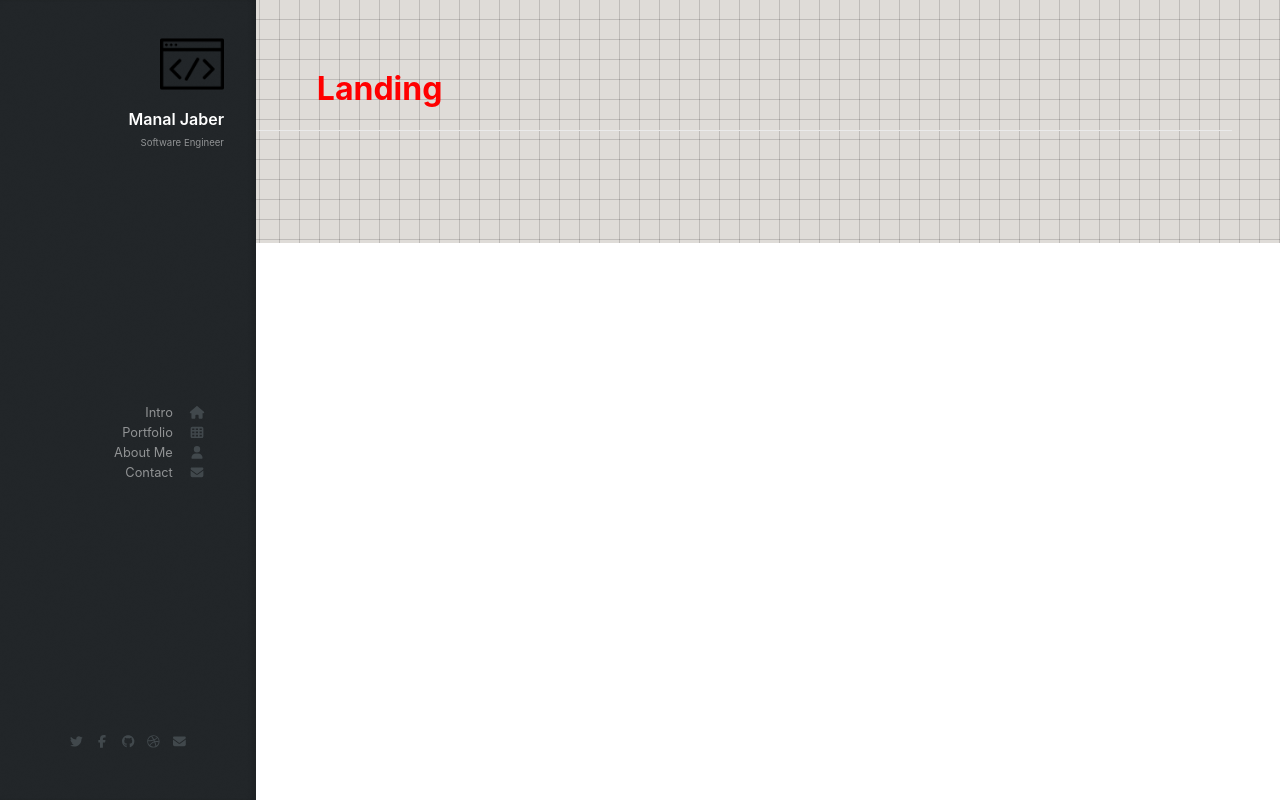
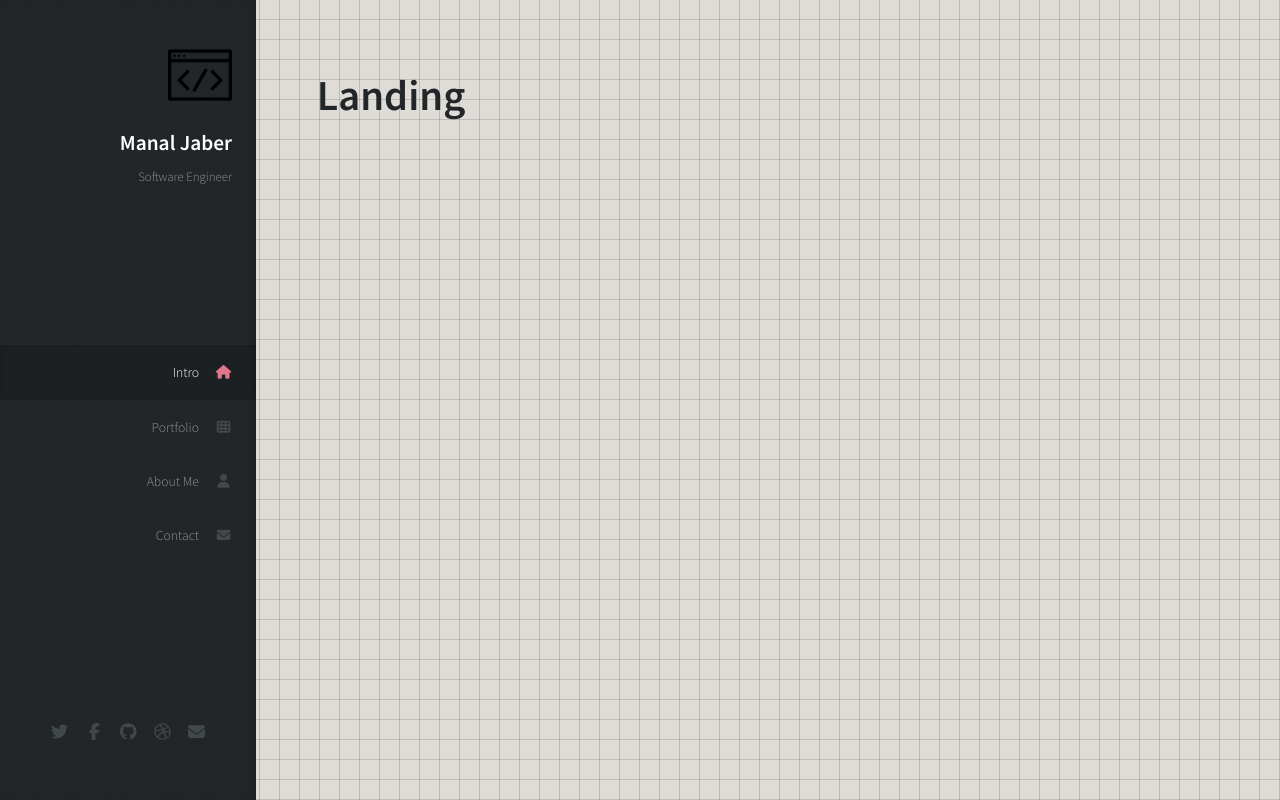
Before and after one commit to Manal-Jaber/Manal-Jaber.github.io, a Next.js app: page / in a window 1280 px wide. Built offline with nearby package versions, Linux system fonts and the light colour scheme.

Commit message:
Fixed styling and functionality of navbar

```diff
--- a/components/Header/Intro/index.module.scss
+++ b/components/Header/Intro/index.module.scss
@@ -1,4 +1,5 @@
 .intro {
+    padding: 0.5em 1.5rem;
 
     .image {
         width: 4rem;
--- a/components/Header/Navbar/index.module.scss
+++ b/components/Header/Navbar/index.module.scss
@@ -3,12 +3,12 @@
         list-style: none;
         padding-left: 0;
         margin-bottom: 0;
+        font-size: 0.8em;
 
         li {
-            padding-left: 0;
+            padding: 0.5rem 1.5rem;
 
             a {
-                padding: 0.5em 1.5em 0.5em 1.5em;
                 color: rgba(255, 255, 255, 0.5);
                 text-decoration: none;
                 outline: 0;
@@ -27,10 +27,12 @@
             &.active {
                 background: rgba(0, 0, 0, 0.15);
                 box-shadow: inset 0 0 0.25em 0 rgba(0, 0, 0, 0.125);
-                color: #fff;
+                a {
+                    color: #fff;
 
-                .icon {
-                    color: #e27689;
+                    .icon {
+                        color: #e27689;
+                    }
                 }
             }
         }
--- a/components/Header/Navbar/index.tsx
+++ b/components/Header/Navbar/index.tsx
@@ -5,13 +5,18 @@ import { FontAwesomeIcon } from '@fortawesome/react-fontawesome';
 import styles from './index.module.scss'
 import data from 'assets/data/Header.json'
 import iconMap from 'utilities/iconMap';
+import { useState } from 'react';
+import clsx from 'clsx';
 
 export default function Navbar() {
 
   const router = useRouter();
 
+  // Handling clicking the links
 
-  const handleClick = (href: string) => {
+  const [clicked, setClicked] = useState(0);
+  const handleClick = (href: string, id: number) => {
+    setClicked(id);
     router.push(href)
   }
 
@@ -21,11 +26,11 @@ export default function Navbar() {
         {data?.navbarData?.map((element:any, id: number) => {
           const {label, icon, href="#"} = element
           return (
-            <li key={id}>
-              <Link href={href} onClick={() => handleClick(href)}>
+            <li key={id} className={clsx(clicked===id && styles.active)}onClick={()=> handleClick(href, id)}>
+              <Link href={href}>
                 {label}
                 {/* @ts-ignore */}
-                <FontAwesomeIcon className={styles.icon} icon={iconMap[icon]}/>
+                <FontAwesomeIcon className={`${styles.icon} icon`} icon={iconMap[icon]}/>
               </Link>
             </li>
           )
--- a/components/Header/index.module.scss
+++ b/components/Header/index.module.scss
@@ -10,7 +10,7 @@
     height: 100%;
     overflow-y: auto;
     text-align: right;
-    padding: 2rem;
+    padding: 2rem 0;
     background: #222629 url('../../assets/images/overlay.png');
     box-shadow: inset -0.25em 0 0.25em 0 rgba(0, 0, 0, 0.1);
     color: #fff;
--- a/package.json
+++ b/package.json
@@ -17,6 +17,7 @@
     "@types/node": "18.11.9",
     "@types/react": "18.0.25",
     "@types/react-dom": "18.0.9",
+    "clsx": "^2.0.0",
     "eslint": "8.28.0",
     "eslint-config-next": "13.0.4",
     "next": "13.0.4",
--- a/pages/_app.tsx
+++ b/pages/_app.tsx
@@ -22,8 +22,8 @@ export default function App({ Component, pageProps }: AppProps) {
     <Header/>
     <Component {...pageProps} />
 
-    <footer className={styles.footer}>
-    </footer>
+    {/* <footer className={styles.footer}>
+    </footer> */}
   </div>
   )
 }
--- a/styles/App.module.scss
+++ b/styles/App.module.scss
@@ -1,13 +1,5 @@
-.app {
+@import './base/base';
 
-  background-color:#dfdcd8;
-  background-image: linear-gradient(rgba(0,0,0,.15) 1px, transparent 1px),
-  linear-gradient(90deg, rgba(0,0,0,.15) 1px, transparent 1px);
-  background-size: 20px 20px, 20px 20px;
-  background-position: -1px -1px, -1px -1px;
-  padding: 3rem;
-  color: red;
-}
 .container {
   margin-left: 20%;
   padding: 0 2rem;
--- /dev/null
+++ b/styles/base/_base.scss
@@ -0,0 +1,160 @@
+@import 'breakpoints';
+@import url("https://fonts.googleapis.com/css?family=Source+Sans+Pro:300,300italic,400,600");
+
+// Breakpoints.
+@include breakpoints((
+  wide:      ( 961px,  1880px ),
+  normal:    ( 961px,  1620px ),
+  narrow:    ( 961px,  1320px ),
+  narrower:  ( 737px,  960px  ),
+  mobile:    ( null,   736px  ),
+));
+
+.app {
+  /* Basic */
+  box-sizing: border-box;
+  background-color:#dfdcd8;
+  background-image: linear-gradient(rgba(0,0,0,.15) 1px, transparent 1px),
+  linear-gradient(90deg, rgba(0,0,0,.15) 1px, transparent 1px);
+  background-size: 20px 20px, 20px 20px;
+  background-position: -1px -1px, -1px -1px;
+  padding: 3rem;
+  min-height: 100svh;
+  overflow-y: auto;
+  font-family: 'Source Sans Pro', sans-serif;
+  font-size: 19pt;
+  font-weight: 300;
+  line-height: 1.75em;
+  color: #222629;
+
+  // input, textarea, select {
+  //     font-family: 'Source Sans Pro', sans-serif;
+  //     font-size: 19pt;
+  //     font-weight: 300;
+  //     line-height: 1.75em;
+  //     color: #888;
+  // }
+
+  // h1, h2, h3, h4, h5, h6 {
+  //     font-weight: 300;
+  //     color: #666;
+  //     line-height: 1.5em;
+  // }
+
+  // h1 a, h2 a, h3 a, h4 a, h5 a, h6 a {
+  //     color: inherit;
+  //     text-decoration: none;
+
+  //     strong {
+  //         color: #333;
+  //     }
+  // }
+
+  // h2 {
+  //     font-size: 2em;
+  //     letter-spacing: -1px;
+
+  //     &.alt {
+  //         color: #888;
+
+  //         strong {
+  //             color: #666;
+  //         }
+  //     }
+  // }
+
+  // h3 {
+  //     font-size: 1.5em;
+  // }
+
+  // header {
+  //     margin: 0 0 2em 0;
+
+  //     > p {
+  //         margin: 1em 0 0 0;
+  //     }
+  // }
+
+  // footer {
+  //     margin: 2em 0 0 0;
+  // }
+
+  // strong, b {
+  //     font-weight: 300;
+  //     color: #666;
+  // }
+
+  // em, i {
+  //     font-style: italic;
+  // }
+
+  // a {
+  //     text-decoration: none;
+  //     color: inherit;
+  //     border-bottom: dotted 1px rgba(128, 128, 128, 0.5);
+  //     // @include vendor('transition', ('color 0.35s ease-in-out', 'border-bottom-color 0.35s ease-in-out'));
+  //     transition:color 0.35s ease-in-out border-bottom-color 0.35s ease-in-out;
+  //     outline: 0;
+
+  //     &:hover {
+  //         color: #E27689;
+  //         border-bottom-color: rgba(255, 255, 255, 0);
+  //     }
+  // }
+
+  // sub {
+  //     position: relative;
+  //     top: 0.5em;
+  //     font-size: 0.8em;
+  // }
+
+  // sup {
+  //     position: relative;
+  //     top: -0.5em;
+  //     font-size: 0.8em;
+  // }
+
+  // hr {
+  //     border: 0;
+  //     border-top: solid 1px #ddd;
+  // }
+
+  // blockquote {
+  //     border-left: solid 0.5em #ddd;
+  //     padding: 1em 0 1em 2em;
+  //     font-style: italic;
+  // }
+
+  // p, ul, ol, dl, table {
+  //     margin-bottom: 2em;
+  // }
+
+  // br.clear {
+  //     clear: both;
+  // }
+
+/* Wide */
+	@include breakpoint('wide') {
+		/* Basic */
+    font-size: 17pt;
+  }
+
+/* Narrow */
+	@include breakpoint('narrow') {
+		/* Basic */
+    font-size: 16pt;
+  }
+
+/* Narrower */
+	@include breakpoint('<=narrower') {
+		/* Basic */
+    overflow-x: hidden;
+    font-size: 16pt;
+	}
+
+/* Mobile */
+	@include breakpoint('<=mobile') {
+		/* Basic */
+    font-size: 14pt;
+  }
+}
--- /dev/null
+++ b/styles/base/_breakpoints.scss
@@ -0,0 +1,223 @@
+// breakpoints.scss v1.0 | @ajlkn | MIT licensed */
+
+// Vars.
+
+	/// Breakpoints.
+	/// @var {list}
+	$breakpoints: () !global;
+
+// Mixins.
+
+	/// Sets breakpoints.
+	/// @param {map} $x Breakpoints.
+	@mixin breakpoints($x: ()) {
+		$breakpoints: $x !global;
+	}
+
+	/// Wraps @content in a @media block targeting a specific orientation.
+	/// @param {string} $orientation Orientation.
+	@mixin orientation($orientation) {
+		@media screen and (orientation: #{$orientation}) {
+			@content;
+		}
+	}
+
+	/// Wraps @content in a @media block using a given query.
+	/// @param {string} $query Query.
+	@mixin breakpoint($query: null) {
+
+		$breakpoint: null;
+		$op: null;
+		$media: null;
+
+		// Determine operator, breakpoint.
+
+			// Greater than or equal.
+				@if (str-slice($query, 0, 2) == '>=') {
+
+					$op: 'gte';
+					$breakpoint: str-slice($query, 3);
+
+				}
+
+			// Less than or equal.
+				@elseif (str-slice($query, 0, 2) == '<=') {
+
+					$op: 'lte';
+					$breakpoint: str-slice($query, 3);
+
+				}
+
+			// Greater than.
+				@elseif (str-slice($query, 0, 1) == '>') {
+
+					$op: 'gt';
+					$breakpoint: str-slice($query, 2);
+
+				}
+
+			// Less than.
+				@elseif (str-slice($query, 0, 1) == '<') {
+
+					$op: 'lt';
+					$breakpoint: str-slice($query, 2);
+
+				}
+
+			// Not.
+				@elseif (str-slice($query, 0, 1) == '!') {
+
+					$op: 'not';
+					$breakpoint: str-slice($query, 2);
+
+				}
+
+			// Equal.
+				@else {
+
+					$op: 'eq';
+					$breakpoint: $query;
+
+				}
+
+		// Build media.
+			@if ($breakpoint and map-has-key($breakpoints, $breakpoint)) {
+
+				$a: map-get($breakpoints, $breakpoint);
+
+				// Range.
+					@if (type-of($a) == 'list') {
+
+						$x: nth($a, 1);
+						$y: nth($a, 2);
+
+						// Max only.
+							@if ($x == null) {
+
+								// Greater than or equal (>= 0 / anything)
+									@if ($op == 'gte') {
+										$media: 'screen';
+									}
+
+								// Less than or equal (<= y)
+									@elseif ($op == 'lte') {
+										$media: 'screen and (max-width: ' + $y + ')';
+									}
+
+								// Greater than (> y)
+									@elseif ($op == 'gt') {
+										$media: 'screen and (min-width: ' + ($y + 1) + ')';
+									}
+
+								// Less than (< 0 / invalid)
+									@elseif ($op == 'lt') {
+										$media: 'screen and (max-width: -1px)';
+									}
+
+								// Not (> y)
+									@elseif ($op == 'not') {
+										$media: 'screen and (min-width: ' + ($y + 1) + ')';
+									}
+
+								// Equal (<= y)
+									@else {
+										$media: 'screen and (max-width: ' + $y + ')';
+									}
+
+							}
+
+						// Min only.
+							@else if ($y == null) {
+
+								// Greater than or equal (>= x)
+									@if ($op == 'gte') {
+										$media: 'screen and (min-width: ' + $x + ')';
+									}
+
+								// Less than or equal (<= inf / anything)
+									@elseif ($op == 'lte') {
+										$media: 'screen';
+									}
+
+								// Greater than (> inf / invalid)
+									@elseif ($op == 'gt') {
+										$media: 'screen and (max-width: -1px)';
+									}
+
+								// Less than (< x)
+									@elseif ($op == 'lt') {
+										$media: 'screen and (max-width: ' + ($x - 1) + ')';
+									}
+
+								// Not (< x)
+									@elseif ($op == 'not') {
+										$media: 'screen and (max-width: ' + ($x - 1) + ')';
+									}
+
+								// Equal (>= x)
+									@else {
+										$media: 'screen and (min-width: ' + $x + ')';
+									}
+
+							}
+
+						// Min and max.
+							@else {
+
+								// Greater than or equal (>= x)
+									@if ($op == 'gte') {
+										$media: 'screen and (min-width: ' + $x + ')';
+									}
+
+								// Less than or equal (<= y)
+									@elseif ($op == 'lte') {
+										$media: 'screen and (max-width: ' + $y + ')';
+									}
+
+								// Greater than (> y)
+									@elseif ($op == 'gt') {
+										$media: 'screen and (min-width: ' + ($y + 1) + ')';
+									}
+
+								// Less than (< x)
+									@elseif ($op == 'lt') {
+										$media: 'screen and (max-width: ' + ($x - 1) + ')';
+									}
+
+								// Not (< x and > y)
+									@elseif ($op == 'not') {
+										$media: 'screen and (max-width: ' + ($x - 1) + '), screen and (min-width: ' + ($y + 1) + ')';
+									}
+
+								// Equal (>= x and <= y)
+									@else {
+										$media: 'screen and (min-width: ' + $x + ') and (max-width: ' + $y + ')';
+									}
+
+							}
+
+					}
+
+				// String.
+					@else {
+
+						// Missing a media type? Prefix with "screen".
+							@if (str-slice($a, 0, 1) == '(') {
+								$media: 'screen and ' + $a;
+							}
+
+						// Otherwise, use as-is.
+							@else {
+								$media: $a;
+							}
+
+					}
+
+			}
+
+		// Output.
+	        @media #{$media} {
+				@content;
+			}
+
+	}
```
Also changed, not shown: 1 other file (tests, documents, lock files or other folders).
